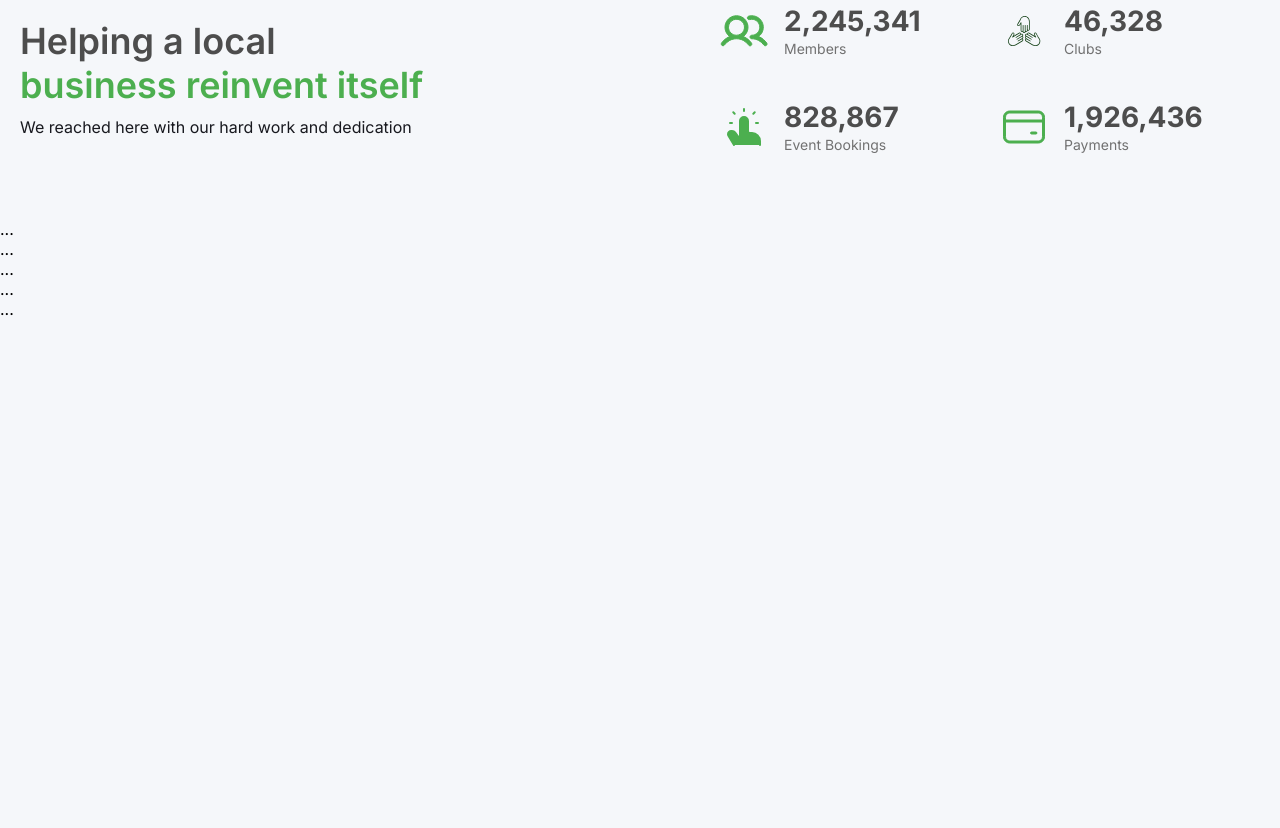
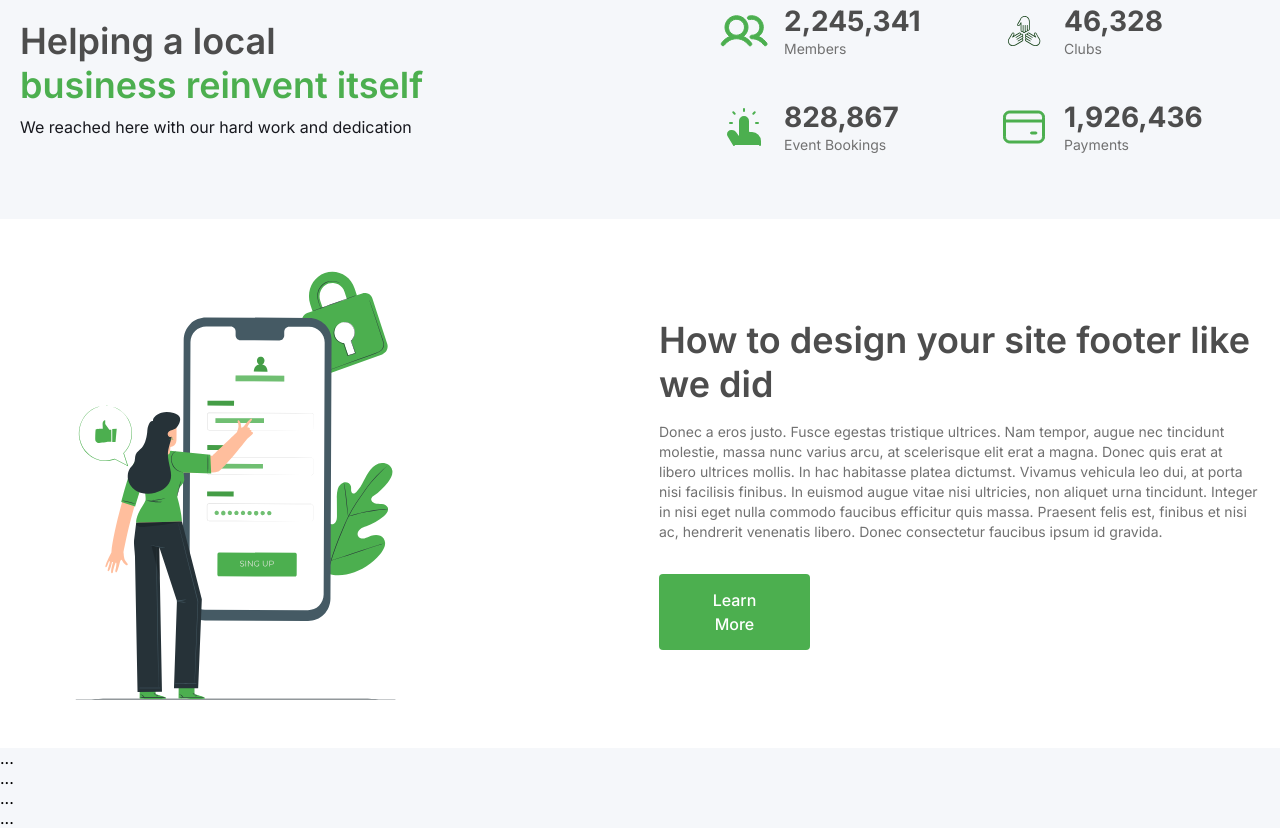
Before and after one commit to ZoyidjonNasretdinov/nexcent, a plain HTML site: page index.html in a window 1280 px wide. Shown: the part 1976-2804 px from the top of the page. Before the commit the page ends 2295 px from the top, so only its background shows below. Drawn offline with Linux system fonts and the light colour scheme.

Commit message:
Blog preview

```diff
--- a/css/main.css
+++ b/css/main.css
@@ -386,4 +386,52 @@ a {
 }
 
 
-/* company-stats end */
+/* company-stats end" */
+
+
+.blog-preview {
+  padding: 48px 0;
+  background-color: #ffffff;
+}
+
+.blog-preview__wrapper {
+  display: flex;
+  align-items: center;
+  justify-content: space-between;
+}
+
+
+.blog-preview__rigth {
+  width: 601px;
+}
+
+
+.blog-preview__title {
+  color: var(--Neutral-D_Grey, #4D4D4D);
+  font-size: 36px;
+  font-weight: 600;
+  line-height: 44px; /* 122.222% */
+  margin-bottom: 16px;
+}
+
+.blog-preview__desc {
+  color: var(--Neutral-Grey, #717171);
+  font-size: 14px;
+  line-height: 20px; /* 142.857% */
+  margin-bottom: 32px;
+}
+
+.blog-preview__link {
+  display: flex;
+  width: 151px;
+  padding: 14px 32px;
+  justify-content: center;
+  align-items: center;
+  gap: 10px;
+  border-radius: 4px;
+  background: var(--Brand-Primary, #4caf4f);
+  color: var(--Neutral-White, #FFF);
+  text-align: center;
+  font-weight: 500;
+  line-height: 24px; /* 150% */
+}
--- a/index.html
+++ b/index.html
@@ -196,8 +196,20 @@
     </section>
     <!-- company-stats -->
 
-
-    <section id="blog-preview">...</section>
+    <!--blog-preview"-->
+    <section class="blog-preview">
+      <div class="blog-preview__wrapper container">
+        <div class="blog-preview__left">
+          <img src="./images/pana.svg" width="441" height="433" alt="">
+        </div>
+        <div class="blog-preview__rigth">
+          <h2 class="blog-preview__title">How to design your site footer like we did</h2>
+          <p class="blog-preview__desc">Donec a eros justo. Fusce egestas tristique ultrices. Nam tempor, augue nec tincidunt molestie, massa nunc varius arcu, at scelerisque elit erat a magna. Donec quis erat at libero ultrices mollis. In hac habitasse platea dictumst. Vivamus vehicula leo dui, at porta nisi facilisis finibus. In euismod augue vitae nisi ultricies, non aliquet urna tincidunt. Integer in nisi eget nulla commodo faucibus efficitur quis massa. Praesent felis est, finibus et nisi ac, hendrerit venenatis libero. Donec consectetur faucibus ipsum id gravida.</p>
+          <a href="#" class="blog-preview__link">Learn More</a>
+        </div>
+      </div>
+    </section>
+    <!--blog-preview"-->
     <section id="testimonial">...</section>
     <section id="blog-grid">...</section>
     <section id="cta">...</section>
```
Also changed, not shown: images/pana.svg (added).
